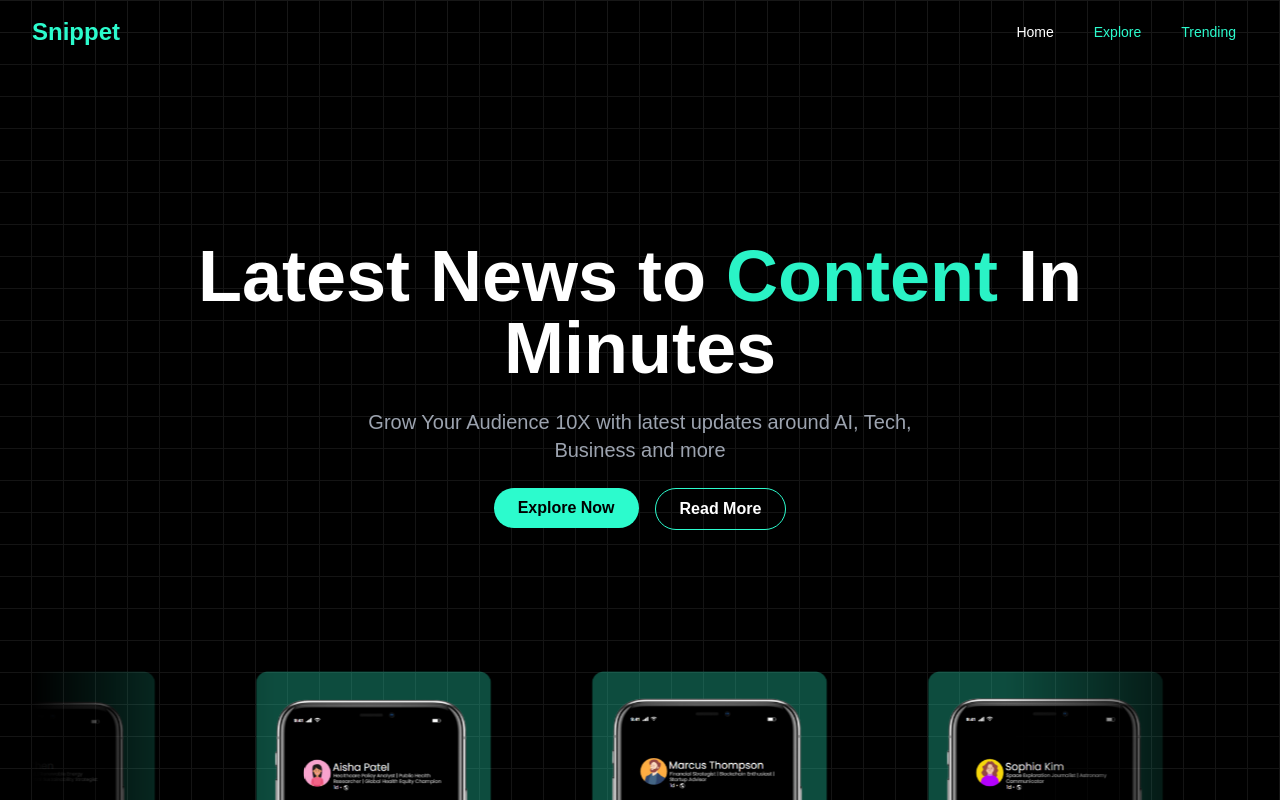
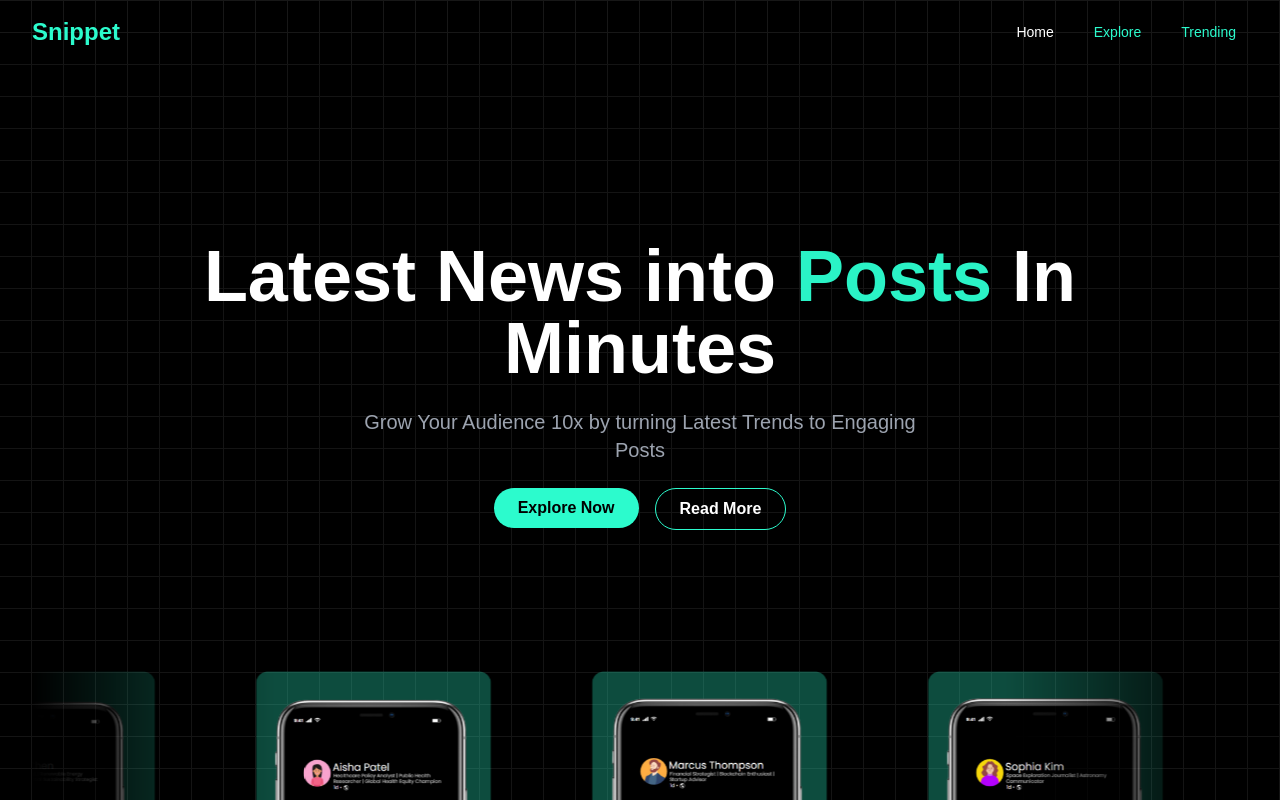
Before and after one commit to HARSHITSHARMA18/Snippet, a Next.js app: page / in a window 1280 px wide. Shown: the top 800 px of the page. Built offline with nearby package versions, Linux system fonts and the light colour scheme.

Commit message:
general button ko power di hai

```diff
--- a/src/app/explore/page.js
+++ b/src/app/explore/page.js
@@ -6,7 +6,7 @@ import Link from "next/link";
 
 const Explore = () => {
   const [news, setNews] = useState([]);
-  const [selectedGenre, setSelectedGenre] = useState("general"); // Default genre
+  const [selectedGenre, setSelectedGenre] = useState("General"); // Default genre
   //const [country, setcountry] = useState("india");
   const [timeFilter, setTimeFilter] = useState("24h"); // Default time filter
   const [expandedTile, setExpandedTile] = useState(null); // For expanded news tile
@@ -458,11 +458,12 @@ LinkedinPost :
         <section className="flex flex-col sm:flex-row justify-between items-start sm:items-center mb-8 space-y-4 sm:space-y-0 w-full">
           <div className="flex flex-col sm:flex-row sm:justify-between sm:items-start gap-4 w-full">
             <div className="genre-buttons flex flex-wrap -mx-1 w-full sm:w-auto">
+
               {genres.map((genre, index) => (
                 <button
                   key={index}
                   className={`genre-button flex items-center space-x-2 p-2 rounded-lg border border-white/30 font-medium hover:bg-[#2CFBCD] hover:text-black duration-300 m-1 text-sm sm:text-base ${
-                    selectedGenre === genre
+                    selectedGenre == genre
                       ? "active bg-[#2CFBCD] text-black hover:text-black"
                       : ""
                   }`}
--- a/src/components/HeroSection.js
+++ b/src/components/HeroSection.js
@@ -21,15 +21,14 @@ export default function HeroSection() {
       <div className="flex items-center justify-center h-full p-[8rem] pb-[2rem]">
         <div className="text-center space-y-6 px-4 py-12">
           <h1 className="text-3xl font-bold sm:text-4xl md:text-7xl lg:text-7xl ">
-            Latest News to{" "}
+            Latest News into{" "}
             <span className="text-[#2CFBCD] motion-safe:animate-pulse">
-              Content
+              Posts
             </span>{" "}
             In Minutes
           </h1>
           <p className="text-base sm:text-lg text-gray-400 md:text-xl max-w-xl mx-auto">
-            Grow Your Audience 10X with latest updates around AI, Tech, Business
-            and more
+             Grow Your Audience 10x by turning Latest Trends to Engaging Posts
           </p>
           <div className="flex flex-col sm:flex-row justify-center space-y-4 sm:space-y-0 sm:space-x-4">
             <Link href ={"/explore"}>
```
